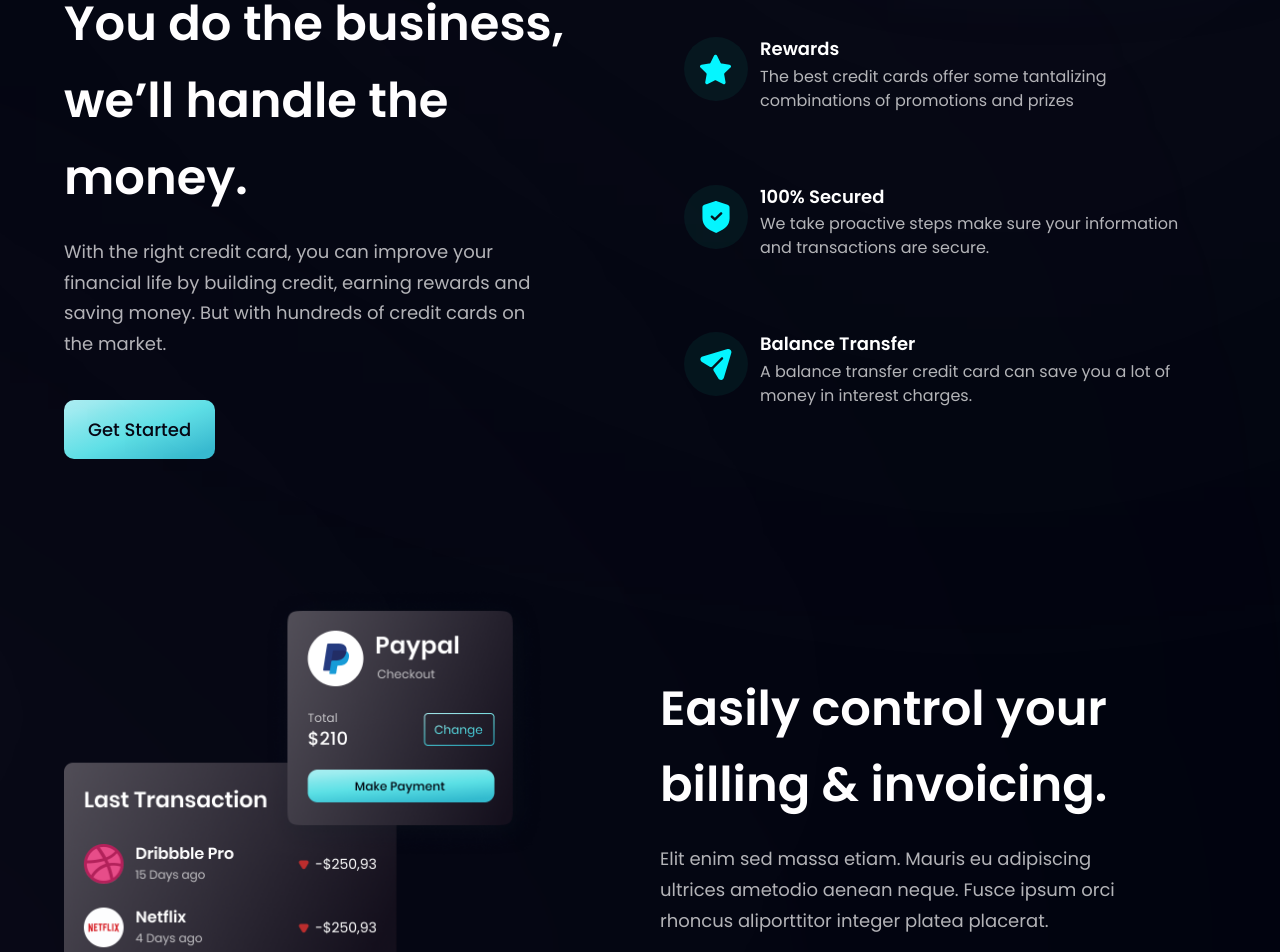
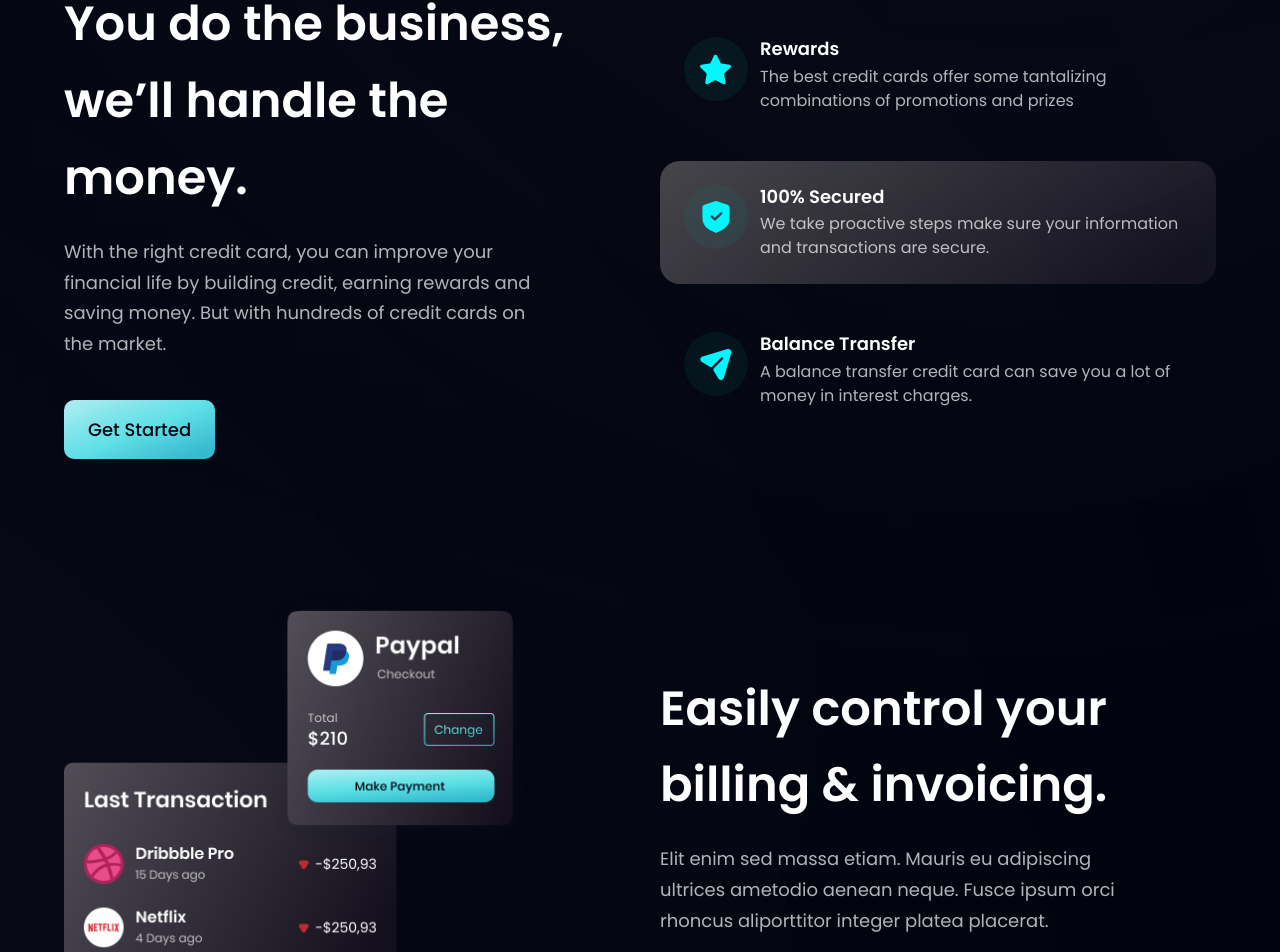
Before and after one commit to kavyahp/Hoobank-Website, a React (Vite) app: page / in a window 1280 px wide. Shown: the part 969-1921 px from the top of the page. Built offline with nearby package versions, Linux system fonts and the light colour scheme.

Commit message:
Added focus state to one feature

```diff
--- a/src/components/Business.jsx
+++ b/src/components/Business.jsx
@@ -3,7 +3,7 @@ import styles, { layout } from "../style";
 import Button from "./Button";
 
 const FeatureCard = ({ icon, title, content, index }) => (
-  <div className={`flex flex-row p-6 rounded-[20px] ${index !== features.length - 1 ? "mb-6" : "mb-0"} feature-card`}>
+  <div className={`cursor-default flex flex-row p-6 rounded-[20px] ${index !== features.length - 1 ? "mb-6" : "mb-0"} ${index !== features.length - 2 ? "bg-none" : "bg-black-gradient"} feature-card`}>
     <div className={`w-[64px] h-[64px] rounded-full ${styles.flexCenter} bg-dimBlue`}>
       <img src={icon} alt="star" className="w-[50%] h-[50%] object-contain" />
     </div>
```
